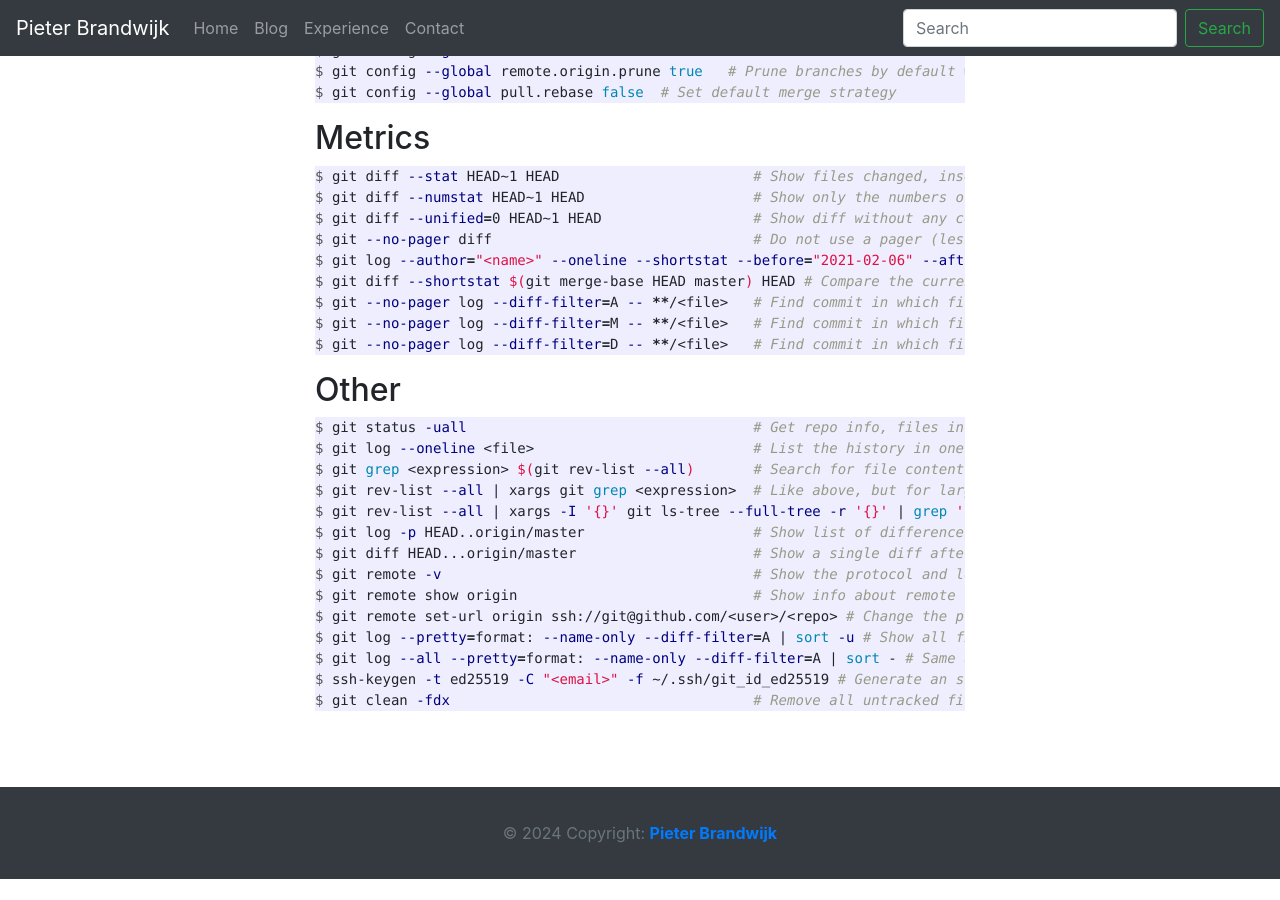
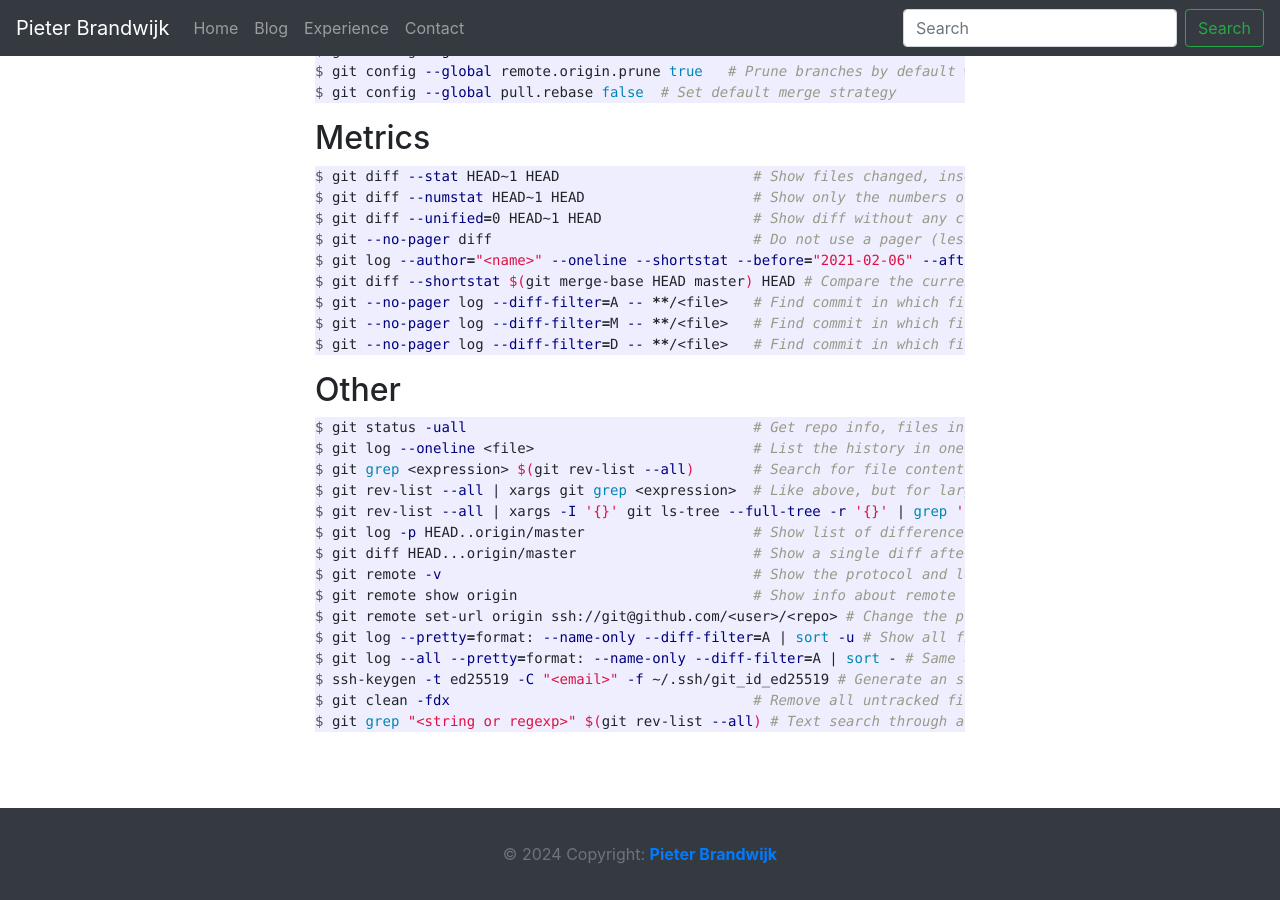
Before and after one commit to pbrandwijk/pbrandwijk.github.io, a Jekyll site: the page built from _posts/2020-09-14-cheat-sheet-git.md, in a window 1280 px wide and 900 px high, scrolled down 1803 px. Built offline with Jekyll 4.4.1, drawn with Linux system fonts in a browser that asks for light colours; nearby versions of some CDN libraries; comment, search, counter and statistics services are not loaded; before the commit the page ends 2682 px from its top, so only the background shows below that.

Commit message:
Update post

````diff
--- a/_posts/2020-09-14-cheat-sheet-git.md
+++ b/_posts/2020-09-14-cheat-sheet-git.md
@@ -125,4 +125,5 @@ $ git log --pretty=format: --name-only --diff-filter=A | sort -u # Show all file
 $ git log --all --pretty=format: --name-only --diff-filter=A | sort - # Same as above, but in the entire repo
 $ ssh-keygen -t ed25519 -C "<email>" -f ~/.ssh/git_id_ed25519 # Generate an ssh keypair for usage with git via ssh
 $ git clean -fdx                                    # Remove all untracked files
+$ git grep "<string or regexp>" $(git rev-list --all) # Text search through all local branches of the repository
 ```
````
